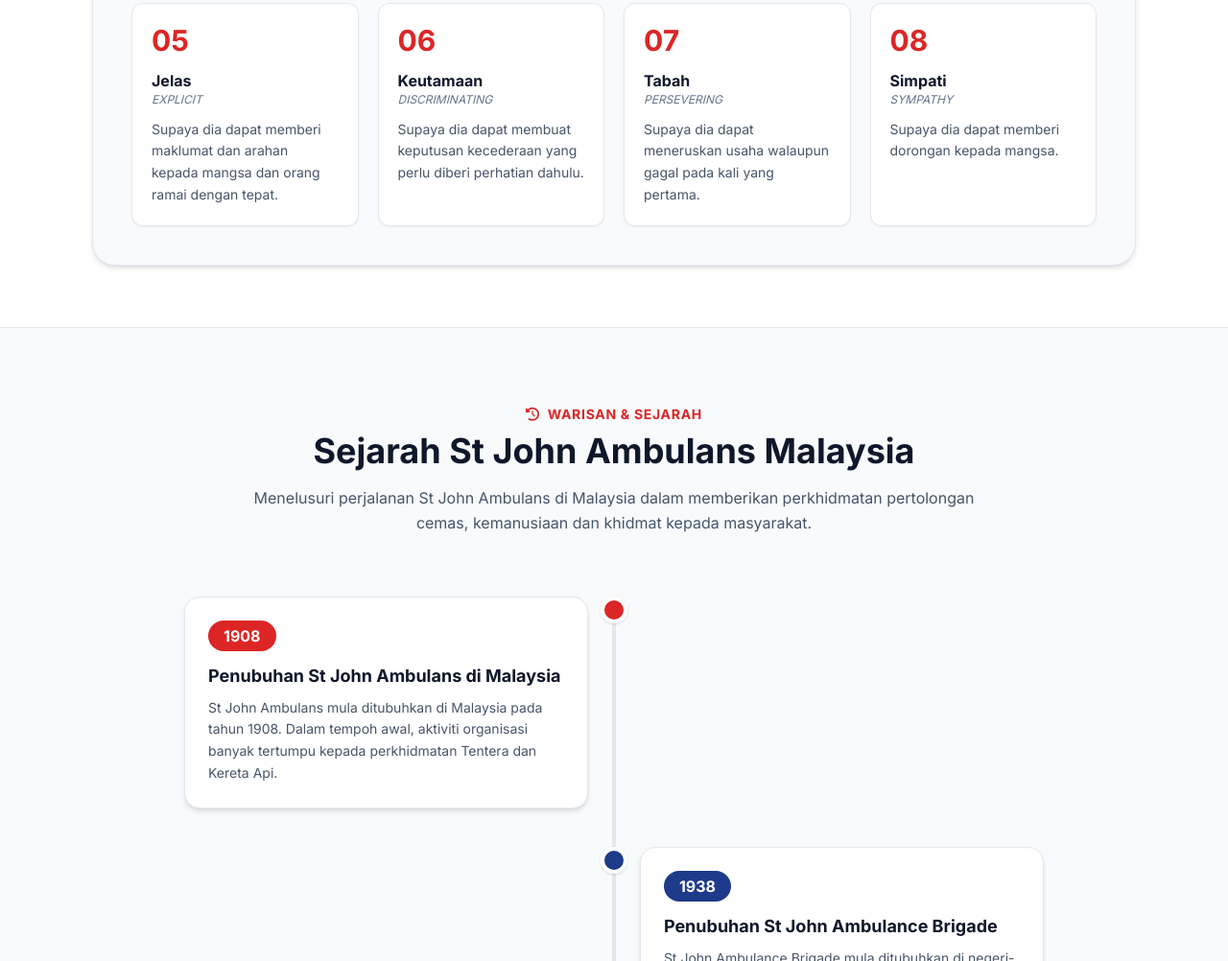
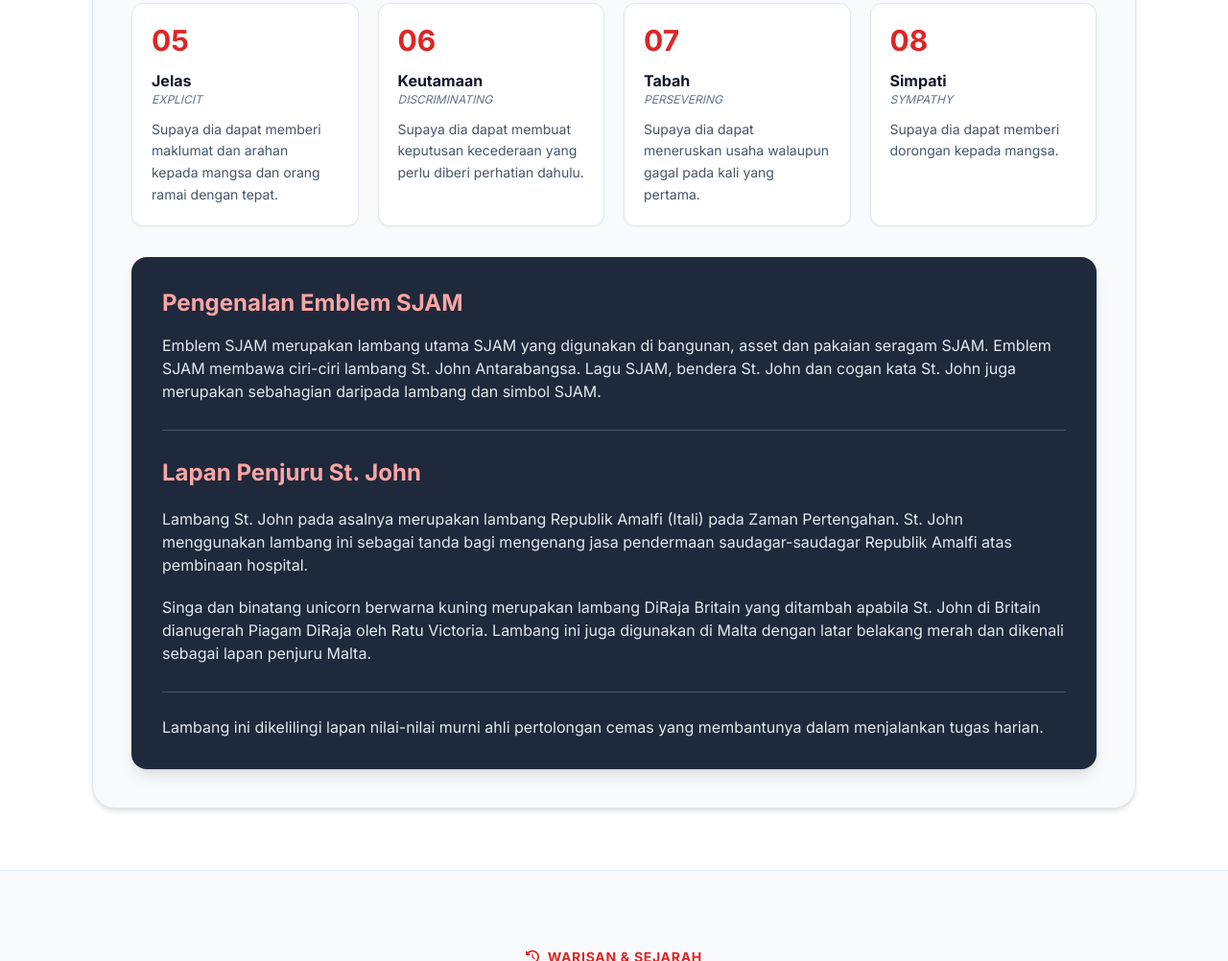
Before and after one commit to sjamkotabharu-hq/sjamkotabharu-hq.github.io, a plain HTML site: page index.html in a window 1280 px wide. Shown: the part 2992-3994 px from the top of the page at 96% size. Drawn offline with nearby package versions, Linux system fonts and the light colour scheme.

Commit message:
Update index.html

```diff
--- a/index.html
+++ b/index.html
@@ -160,7 +160,6 @@ img, iframe {
     }
 }
 
-
 /* =====================================
    TAMAT CSS RESPONSIVE SJAM KKU
    ===================================== */
@@ -378,12 +377,10 @@ img, iframe {
         </div>
     </div>
 
-
 <!-- Main Navigation -->
 <header class="sticky top-0 z-50 bg-white/95 backdrop-blur-md shadow-sm border-b border-slate-100">
 
 <div class="sjam-header-container max-w-[1600px] mx-auto px-3 sm:px-4">
-
 
 <!-- BRAND / LOGO SJAM -->
 
@@ -410,11 +407,8 @@ img, iframe {
 
 <!-- TAMAT BRAND / LOGO SJAM -->
 
-
-
 <!-- Desktop Menu -->
 <nav class="sjam-desktop-nav text-slate-700">
-
 
 <a href="#home" class="hover:text-sjamRed transition">
         <span data-i18n="nav_home">Utama</span>
@@ -516,7 +510,6 @@ img, iframe {
 
 </div>
 
-
 </div>
 
 <!-- TAMAT MOBILE MENU DROPDOWN -->
@@ -557,7 +550,6 @@ img, iframe {
 
 </div>
 
-
 <h1 data-i18n="hero_title"
     class="font-extrabold text-4xl sm:text-5xl lg:text-6xl tracking-tight mb-2 leading-tight">
 
@@ -565,7 +557,6 @@ img, iframe {
 
 </h1>
 
-
 <h2 data-i18n="hero_subtitle"
     class="text-xl sm:text-2xl lg:text-3xl font-semibold text-red-200 mb-6">
 
@@ -573,7 +564,6 @@ img, iframe {
 
 </h2>
 
-
 <p data-i18n="hero_description"
    class="text-lg text-slate-200 mb-8 max-w-2xl font-light leading-relaxed">
 
@@ -581,7 +571,6 @@ img, iframe {
 
 </p>
 
-
 <div class="flex flex-wrap gap-4">
 
 <a href="#tentang"
@@ -593,14 +582,12 @@ img, iframe {
 
 </a>
 
-
 <a href="#perkhidmatan"
        class="bg-white/10 hover:bg-white/25 border border-white/30 backdrop-blur-md text-white font-semibold px-6 py-3.5 rounded-xl transition flex items-center gap-2">
 
 <span data-i18n="hero_services_btn">Perkhidmatan Kami</span>
 
 </a>
-
 
 <a href="tel:+60199327091"
        class="bg-slate-900/60 hover:bg-slate-900 text-white font-semibold px-6 py-3.5 rounded-xl border border-slate-700 transition flex items-center gap-2">
@@ -644,14 +631,12 @@ class="w-full h-auto object-cover transform hover:scale-105 transition duration-
 
 </span>
 
-
 <h2 data-i18n="about_title"
     class="text-3xl sm:text-4xl font-extrabold text-slate-900 mb-6 tracking-tight">
 
 Siapakah Kami?
 
 </h2>
-
 
 <p class="text-slate-600 text-lg mb-6 leading-relaxed">
 
@@ -671,7 +656,6 @@ class="w-full h-auto object-cover transform hover:scale-105 transition duration-
     </span>
 
 </p>
-
 
 <!-- TAMAT PENGENALAN TENTANG KAMI -->
 <div class="space-y-4 mb-8">
@@ -764,12 +748,12 @@ class="w-full h-auto object-cover transform hover:scale-105 transition duration-
 
 <h3 class="text-2xl font-bold text-sjamBlue mb-4"
               data-i18n="symbol_cross_title">
-            Lambang Lapan Penjuru St. John
+            Lapan Penjuru St. John
           </h3>
 
 <p class="text-slate-600 leading-relaxed mb-4"
              data-i18n="symbol_cross_desc">
-            Lambang lapan penjuru St. John
+            Lapan penjuru St. John
             melambangkan nilai-nilai murni yang
             menjadi panduan kepada anggota dalam
             melaksanakan tugas pertolongan cemas
@@ -795,7 +779,6 @@ class="w-full h-auto object-cover transform hover:scale-105 transition duration-
             data-i18n="symbol_values_title">
           Lapan Nilai Murni Pertolongan Cemas
         </h3>
-
 
 <div class="grid grid-cols-1 sm:grid-cols-2 lg:grid-cols-4 gap-5">
 
@@ -880,6 +863,82 @@ class="w-full h-auto object-cover transform hover:scale-105 transition duration-
     </div>
 
 </div>
+
+<!-- ========================================== -->
+<!-- PENERANGAN LENGKAP LAMBANG DAN SIMBOL SJAM -->
+<!-- ========================================== -->
+
+<div class="mt-8 bg-sjamDarkBlue text-white rounded-2xl p-6 sm:p-8 shadow-lg">
+
+<!-- PENGENALAN EMBLEM SJAM -->
+
+<h3 data-i18n="symbol_panel_intro_title"
+    class="text-xl sm:text-2xl font-bold text-red-300 mb-4">
+
+Pengenalan Emblem SJAM
+
+</h3>
+
+<p data-i18n="symbol_panel_intro"
+   class="text-slate-200 leading-relaxed text-sm sm:text-base">
+
+Emblem SJAM merupakan lambang utama SJAM yang digunakan di bangunan,
+    asset dan pakaian seragam SJAM. Emblem SJAM membawa ciri-ciri lambang
+    St. John Antarabangsa. Lagu SJAM, bendera St. John dan cogan kata
+    St. John juga merupakan sebahagian daripada lambang dan simbol SJAM.
+
+</p>
+    <!-- LAMBANG LAPAN PENJURU -->
+
+<div class="border-t border-white/20 mt-7 pt-7">
+
+<h3 data-i18n="symbol_panel_history_title"
+            class="text-xl sm:text-2xl font-bold text-red-300 mb-5">
+
+Lapan Penjuru St. John
+
+</h3>
+
+<p data-i18n="symbol_panel_history_1"
+           class="text-slate-200 leading-relaxed text-sm sm:text-base mb-5">
+
+Lambang St. John pada asalnya merupakan lambang Republik Amalfi
+            (Itali) pada Zaman Pertengahan. St. John menggunakan lambang ini
+            sebagai tanda bagi mengenang jasa pendermaan saudagar-saudagar
+            Republik Amalfi atas pembinaan hospital.
+
+</p>
+
+<p data-i18n="symbol_panel_history_2"
+           class="text-slate-200 leading-relaxed text-sm sm:text-base">
+
+Singa dan binatang unicorn berwarna kuning merupakan lambang
+            DiRaja Britain yang ditambah apabila St. John di Britain
+            dianugerah Piagam DiRaja oleh Ratu Victoria. Lambang ini juga
+            digunakan di Malta dengan latar belakang merah dan dikenali
+            sebagai lapan penjuru Malta.
+
+</p>
+
+</div>
+
+<!-- PENUTUP PENERANGAN -->
+
+<div class="border-t border-white/20 mt-7 pt-6">
+
+<p data-i18n="symbol_panel_closing"
+           class="text-slate-200 leading-relaxed text-sm sm:text-base">
+
+Lambang ini dikelilingi lapan nilai-nilai murni ahli pertolongan
+            cemas yang membantunya dalam menjalankan tugas harian.
+
+</p>
+
+</div>
+
+</div>
+
+<!-- TAMAT PENERANGAN LAMBANG DAN SIMBOL SJAM -->
 
 </div>
 
@@ -1139,7 +1198,6 @@ class="w-full h-auto object-cover transform hover:scale-105 transition duration-
 </div>
 </section>
 
-
 <!-- ==================================================
      PENJELASAN STATUS LAMBANG ST JOHN AMBULANCE
      SJAM KAWASAN KELANTAN UTARA KOTA BHARU
@@ -1330,7 +1388,6 @@ class="w-full h-auto object-cover transform hover:scale-105 transition duration-
 </div>
 
 </div>
-
 
 <!-- PAUTAN FACEBOOK DAN MIFA -->
 
@@ -1465,7 +1522,6 @@ class="w-full h-auto object-cover transform hover:scale-105 transition duration-
 
 </div>
 
-
 <!-- NOTA RUJUKAN SABAH DAN PAUTAN MIFA -->
 
 <div class="mt-6 border-t border-slate-200 pt-5">
@@ -1519,7 +1575,6 @@ class="w-full h-auto object-cover transform hover:scale-105 transition duration-
      TAMAT PENJELASAN STATUS LAMBANG SJAM
 ================================================== -->
 
-
 <!-- PERKHIDMATAN KAMI -->
     <section id="perkhidmatan" class="py-20 bg-slate-100 border-y border-slate-200">
         <div class="max-w-7xl mx-auto px-4 sm:px-6 lg:px-8">
@@ -1570,7 +1625,6 @@ class="w-full h-auto object-cover transform hover:scale-105 transition duration-
 
 </ul>
   </div>
-
 
 <!-- SJAM PHOTO ADMIN V2 - KHIDMAT KOMUNITI -->
 <div id="komuniti-slider"
@@ -2257,7 +2311,6 @@ class="w-full h-auto object-cover transform hover:scale-105 transition duration-
 
 <!-- TAMAT TAJUK SUMBANGAN -->
 
-
 <div class="bg-slate-50 rounded-3xl border border-slate-200 shadow-lg overflow-hidden">
 
 <!-- ====================================== -->
@@ -2280,14 +2333,12 @@ class="w-full h-auto object-cover transform hover:scale-105 transition duration-
 
 </span>
 
-
 <h3 data-i18n="donor_title"
         class="text-2xl sm:text-3xl font-extrabold text-slate-900 mb-5">
 
 Penghargaan Kepada Penyumbang Korporat & Individu Prihatin
 
 </h3>
-
 
 <p data-i18n="donor_description_1"
        class="text-slate-600 leading-relaxed mb-4">
@@ -2299,7 +2350,6 @@ class="w-full h-auto object-cover transform hover:scale-105 transition duration-
         kenderaan operasi pacuan empat roda (4x4) dan ambulans.
 
 </p>
-
 
 <p data-i18n="donor_description_2"
        class="text-slate-600 leading-relaxed">
@@ -2477,9 +2527,7 @@ class="w-full h-auto object-cover transform hover:scale-105 transition duration-
 
 </h3>
 
-
 <div class="grid grid-cols-1 sm:grid-cols-2 gap-4">
-
 
 <!-- KEGUNAAN 1 -->
 
@@ -2496,7 +2544,6 @@ class="w-full h-auto object-cover transform hover:scale-105 transition duration-
 
 </div>
 
-
 <!-- KEGUNAAN 2 -->
 
 <div class="flex items-start gap-3 bg-white p-4 rounded-xl border border-slate-200">
@@ -2512,7 +2559,6 @@ class="w-full h-auto object-cover transform hover:scale-105 transition duration-
 
 </div>
 
-
 <!-- KEGUNAAN 3 -->
 
 <div class="flex items-start gap-3 bg-white p-4 rounded-xl border border-slate-200">
@@ -2528,7 +2574,6 @@ class="w-full h-auto object-cover transform hover:scale-105 transition duration-
 
 </div>
 
-
 <!-- KEGUNAAN 4 -->
 
 <div class="flex items-start gap-3 bg-white p-4 rounded-xl border border-slate-200">
@@ -2544,7 +2589,6 @@ class="w-full h-auto object-cover transform hover:scale-105 transition duration-
 
 </div>
 
-
 </div>
 
 </div>
@@ -2558,7 +2602,6 @@ class="w-full h-auto object-cover transform hover:scale-105 transition duration-
         <i class="fa-solid fa-building-columns text-2xl"></i>
     </div>
 
-
 <h3 data-i18n="bank_title"
         class="text-2xl font-bold mb-3">
 
@@ -2566,7 +2609,6 @@ class="w-full h-auto object-cover transform hover:scale-105 transition duration-
 
 </h3>
 
-
 <p data-i18n="bank_description"
        class="text-blue-100 text-sm mb-6">
 
@@ -2574,9 +2616,7 @@ class="w-full h-auto object-cover transform hover:scale-105 transition duration-
 
 </p>
 
-
 <div class="max-w-md mx-auto bg-white/10 border border-white/20 rounded-2xl p-6">
-
 
 <!-- NAMA BANK -->
 
@@ -2591,7 +2631,6 @@ class="w-full h-auto object-cover transform hover:scale-105 transition duration-
             BANK MUAMALAT
         </p>
 
-
 <!-- NAMA AKAUN -->
 
 <p data-i18n="bank_account_label"
@@ -2605,7 +2644,6 @@ class="w-full h-auto object-cover transform hover:scale-105 transition duration-
             ST JOHN AMBULANS MALAYSIA KEL UTARA
         </p>
 
-
 <!-- NOMBOR AKAUN -->
 
 <p data-i18n="bank_number_label"
@@ -2621,7 +2659,6 @@ class="w-full h-auto object-cover transform hover:scale-105 transition duration-
 03010000234710
 
 </p>
-
 
 <!-- BUTANG SALIN AKAUN -->
 
@@ -2638,7 +2675,6 @@ class="w-full h-auto object-cover transform hover:scale-105 transition duration-
 
 </button>
 
-
 <!-- MESEJ BERJAYA DISALIN -->
 
 <p id="mesej-salin"
@@ -2648,7 +2684,6 @@ class="w-full h-auto object-cover transform hover:scale-105 transition duration-
 ✓ Nombor akaun berjaya disalin
 
 </p>
-
 
 </div>
 <!-- Selepas Membuat Sumbangan -->
@@ -2714,12 +2749,10 @@ class="w-full h-auto object-cover transform hover:scale-105 transition duration-
 <!-- TAMAT DOKUMEN SOKONGAN AKAUN BANK -->
 <!-- ===================================== -->
 
-
 <!-- Selepas Membuat Sumbangan -->
 <!-- SELEPAS MEMBUAT SUMBANGAN - SISTEM TIGA BAHASA -->
 
 <div class="max-w-2xl mx-auto mt-8 bg-white/10 border border-white/20 rounded-2xl p-6 sm:p-8 text-left">
-
 
 <!-- TAJUK -->
 
@@ -2733,7 +2766,6 @@ class="w-full h-auto object-cover transform hover:scale-105 transition duration-
 
 </h4>
 
-
 <!-- PENERANGAN -->
 
 <p data-i18n="after_donation_description"
@@ -2745,7 +2777,6 @@ class="w-full h-auto object-cover transform hover:scale-105 transition duration-
 
 </p>
 
-
 <!-- E-MEL -->
 
 <div class="bg-white/10 rounded-xl p-5 mb-5">
@@ -2768,11 +2799,9 @@ class="w-full h-auto object-cover transform hover:scale-105 transition duration-
 
 </div>
 
-
 <!-- MAKLUMAT PENYUMBANG -->
 
 <div class="grid grid-cols-1 md:grid-cols-2 gap-4 mb-6">
-
 
 <!-- PENYUMBANG INDIVIDU -->
 
@@ -2804,7 +2833,6 @@ class="w-full h-auto object-cover transform hover:scale-105 transition duration-
 
 </div>
 
-
 <!-- PENYUMBANG KORPORAT -->
 
 <div class="bg-white/10 rounded-xl p-5">
@@ -2837,7 +2865,6 @@ class="w-full h-auto object-cover transform hover:scale-105 transition duration-
 
 </div>
 
-
 <!-- BUTANG HANTAR E-MEL -->
 
 <a href="mailto:sjamkotabharu@gmail.com?subject=Maklumat%20Sumbangan%20SJAM%20KKU"
@@ -2851,7 +2878,6 @@ class="w-full h-auto object-cover transform hover:scale-105 transition duration-
 
 </a>
 
-
 <!-- NOTA KERAHSIAAN -->
 
 <p class="text-blue-200 text-xs leading-relaxed mt-5">
@@ -2866,7 +2892,6 @@ class="w-full h-auto object-cover transform hover:scale-105 transition duration-
 </span>
 
 </p>
-
 
 </div>
 
@@ -2967,7 +2992,6 @@ function salinAkaunSJAM() {
 
 </div>
 
-
 <!-- WHATSAPP HOTLINE -->
 
 <div class="bg-slate-50 p-8 rounded-2xl border border-slate-200 shadow-sm text-center">
@@ -3002,7 +3026,6 @@ function salinAkaunSJAM() {
 </a>
 
 </div>
-
 
 <!-- E-MEL RASMI -->
 
@@ -3078,7 +3101,6 @@ function salinAkaunSJAM() {
         </span>
 
 </a>
-
 
 <a href="https://wa.me/60199327091"
        target="_blank"
@@ -3148,7 +3170,6 @@ function salinAkaunSJAM() {
                class="w-14 h-14 rounded-full bg-blue-600 text-white flex items-center justify-center text-2xl hover:scale-110 transition shadow-lg">
                 <i class="fa-brands fa-facebook-f"></i>
             </a>
-
 
 <!-- Instagram -->
 <a href="https://www.instagram.com/sjamkotabharu_?psln=MXdjNWE5aXQwdGQ1dA=="
@@ -3302,8 +3323,6 @@ class="w-10 h-10 object-contain">
         // Auto advance carousel every 5 seconds
         setInterval(nextSlide, 5000);
        </script>
-
-
 
 <!-- SJAM PHOTO ADMIN V2 - UNIFIED GALLERY SCRIPT -->
 <script>
@@ -3751,8 +3770,8 @@ class="w-10 h-10 object-contain">
             symbol_label: "Identiti Organisasi",
 symbol_title: "Mengenali Lambang dan Simbol SJAM",
 symbol_intro: "Mengenali identiti dan nilai murni yang menjadi asas perkhidmatan kemanusiaan St. John Ambulans Malaysia.",
-symbol_cross_title: "Lambang Lapan Penjuru St. John",
-symbol_cross_desc: "Lambang lapan penjuru St. John melambangkan nilai-nilai murni yang menjadi panduan kepada anggota dalam melaksanakan tugas pertolongan cemas dan perkhidmatan kemanusiaan.",
+symbol_cross_title: "Lapan Penjuru St. John",
+symbol_cross_desc: "Lapan penjuru St. John melambangkan nilai-nilai murni yang menjadi panduan kepada anggota dalam melaksanakan tugas pertolongan cemas dan perkhidmatan kemanusiaan.",
 symbol_cross_desc2: "Nilai-nilai ini mencerminkan kecekapan, disiplin, keprihatinan dan tanggungjawab terhadap masyarakat.",
 symbol_values_title: "Lapan Nilai Murni Pertolongan Cemas",
 symbol_value_1: "Peneliti",
@@ -3771,6 +3790,34 @@ symbol_desc_5: "Supaya dia dapat memberi maklumat dan arahan kepada mangsa dan o
 symbol_desc_6: "Supaya dia dapat membuat keputusan kecederaan yang perlu diberi perhatian dahulu.",
 symbol_desc_7: "Supaya dia dapat meneruskan usaha walaupun gagal pada kali yang pertama.",
 symbol_desc_8: "Supaya dia dapat memberi dorongan kepada mangsa.",
+
+symbol_panel_intro_title: "Pengenalan Emblem SJAM",
+
+symbol_panel_intro: "Emblem SJAM merupakan lambang utama SJAM yang digunakan di bangunan, asset dan pakaian seragam SJAM. Emblem SJAM membawa ciri-ciri lambang St. John Antarabangsa. Lagu SJAM, bendera St. John dan cogan kata St. John juga merupakan sebahagian daripada lambang dan simbol SJAM.",
+
+symbol_panel_history_title: "Lapan Penjuru St. John",
+
+symbol_panel_history_1: "Lambang St. John pada asalnya merupakan lambang Republik Amalfi (Itali) pada Zaman Pertengahan. St. John menggunakan lambang ini sebagai tanda bagi mengenang jasa pendermaan saudagar-saudagar Republik Amalfi atas pembinaan hospital.",
+
+symbol_panel_history_2: "Singa dan binatang unicorn berwarna kuning merupakan lambang DiRaja Britain yang ditambah apabila St. John di Britain dianugerah Piagam DiRaja oleh Ratu Victoria. Lambang ini juga digunakan di Malta dengan latar belakang merah dan dikenali sebagai lapan penjuru Malta.",
+
+symbol_panel_closing: "Lambang ini dikelilingi lapan nilai-nilai murni ahli pertolongan cemas yang membantunya dalam menjalankan tugas harian.",symbol_panel_intro: "Emblem SJAM merupakan lambang utama SJAM yang digunakan di bangunan, asset dan pakaian seragam SJAM. Emblem SJAM membawa ciri-ciri lambang St. John Antarabangsa. Lagu SJAM, bendera St. John dan cogan kata St. John juga merupakan sebahagian daripada lambang dan simbol SJAM.",
+
+symbol_panel_history_title: "Lapan Penjuru St. John",
+
+symbol_panel_history_1: "Lambang St. John pada asalnya merupakan lambang Republik Amalfi (Itali) pada Zaman Pertengahan. St. John menggunakan lambang ini sebagai tanda bagi mengenang jasa pendermaan saudagar-saudagar Republik Amalfi atas pembinaan hospital.",
+
+symbol_panel_history_2: "Singa dan binatang unicorn berwarna kuning merupakan lambang DiRaja Britain yang ditambah apabila St. John di Britain dianugerah Piagam DiRaja oleh Ratu Victoria. Lambang ini juga digunakan di Malta dengan latar belakang merah dan dikenali sebagai lapan penjuru Malta.",
+
+symbol_panel_closing: "Lambang ini dikelilingi lapan nilai-nilai murni ahli pertolongan cemas yang membantunya dalam menjalankan tugas harian.",symbol_panel_intro: "Emblem SJAM merupakan lambang utama SJAM yang digunakan di bangunan, asset dan pakaian seragam SJAM. Emblem SJAM membawa ciri-ciri lambang St. John Antarabangsa. Lagu SJAM, bendera St. John dan cogan kata St. John juga merupakan sebahagian daripada lambang dan simbol SJAM.",
+
+symbol_panel_history_title: "Lapan Penjuru St. John",
+
+symbol_panel_history_1: "Lambang St. John pada asalnya merupakan lambang Republik Amalfi (Itali) pada Zaman Pertengahan. St. John menggunakan lambang ini sebagai tanda bagi mengenang jasa pendermaan saudagar-saudagar Republik Amalfi atas pembinaan hospital.",
+
+symbol_panel_history_2: "Singa dan binatang unicorn berwarna kuning merupakan lambang DiRaja Britain yang ditambah apabila St. John di Britain dianugerah Piagam DiRaja oleh Ratu Victoria. Lambang ini juga digunakan di Malta dengan latar belakang merah dan dikenali sebagai lapan penjuru Malta.",
+
+symbol_panel_closing: "Lambang ini dikelilingi lapan nilai-nilai murni ahli pertolongan cemas yang membantunya dalam menjalankan tugas harian.",
 
 history_title: "Sejarah St John Ambulans Malaysia",
             history_intro: "Menelusuri perjalanan St John Ambulans di Malaysia dalam memberikan perkhidmatan pertolongan cemas, kemanusiaan dan khidmat kepada masyarakat.",
@@ -3942,6 +3989,17 @@ symbol_desc_5: "To provide accurate information and instructions to casualties a
 symbol_desc_6: "To decide which injuries need attention first.",
 symbol_desc_7: "To continue making efforts even when the first attempt fails.",
 symbol_desc_8: "To give encouragement to casualties.",
+symbol_panel_intro: "The SJAM emblem is the principal emblem of SJAM, used on its buildings, assets and uniforms. The SJAM emblem carries the characteristics of the international St. John emblem. The SJAM song, St. John flag and St. John motto are also part of SJAM's emblems and symbols.",
+
+symbol_panel_history_title: "The Eight-Pointed St. John Cross",
+
+symbol_panel_intro_title: "Introduction to the SJAM Emblem",
+
+symbol_panel_history_1: "The St. John emblem originally represented the Republic of Amalfi (Italy) during the Middle Ages. St. John used this emblem as a symbol to commemorate the donations made by merchants of the Republic of Amalfi towards the construction of a hospital.",
+
+symbol_panel_history_2: "The yellow lions and unicorn represent British Royal symbols, which were added when St. John in Britain was granted a Royal Charter by Queen Victoria. This emblem is also used in Malta with a red background and is known as the eight-pointed emblem of Malta.",
+
+symbol_panel_closing: "The emblem is surrounded by eight virtues of first aid members, which guide them in carrying out their daily duties.",
 
 history_title: "History of St John Ambulance Malaysia",
             history_intro: "Explore the journey of St John Ambulance in Malaysia in providing first aid, humanitarian assistance and community services.",
@@ -4113,6 +4171,17 @@ symbol_desc_5: "向伤者和公众提供准确的信息及明确的指示。",
 symbol_desc_6: "判断哪些伤势需要优先处理。",
 symbol_desc_7: "即使第一次尝试失败，也坚持继续努力。",
 symbol_desc_8: "给予伤者鼓励与支持。",
+symbol_panel_intro: "SJAM徽章是SJAM的主要标志，用于SJAM的建筑物、资产及制服。SJAM徽章具有国际圣约翰组织徽章的特色。SJAM队歌、圣约翰旗帜及圣约翰格言也是SJAM徽章与象征的一部分。",
+
+symbol_panel_history_title: "圣约翰八角十字徽章",
+
+symbol_panel_intro_title: "SJAM徽章简介",
+
+symbol_panel_history_1: "圣约翰徽章最初是中世纪意大利阿马尔菲共和国的标志。圣约翰使用此徽章，以纪念阿马尔菲共和国商人为兴建医院所作出的捐献。",
+
+symbol_panel_history_2: "黄色的狮子和独角兽是英国王室的象征，在英国圣约翰组织获维多利亚女王颁发皇家特许状时加入徽章。此徽章也用于马耳他，以红色为背景，并被称为马耳他八角徽章。",
+
+symbol_panel_closing: "徽章周围环绕着急救人员的八项美德，帮助他们履行日常职责。",
 
 history_title: "马来西亚圣约翰救护机构历史",
             history_intro: "了解圣约翰救护机构在马来西亚提供急救、人道援助及社区服务的发展历程。",
```
Lines whose indentation alone changed are shown as unchanged.
